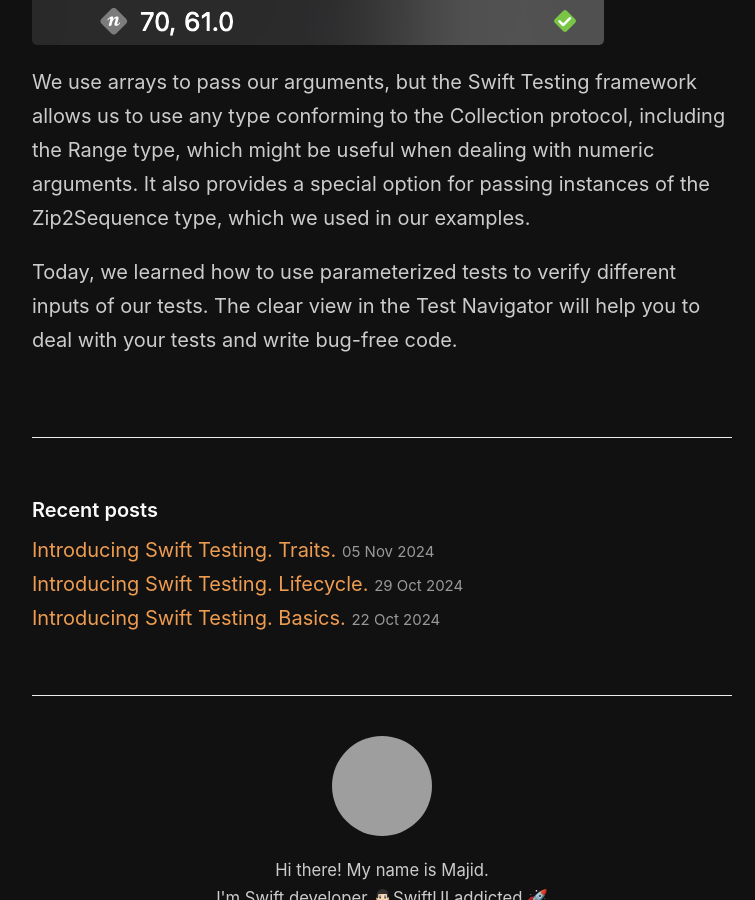
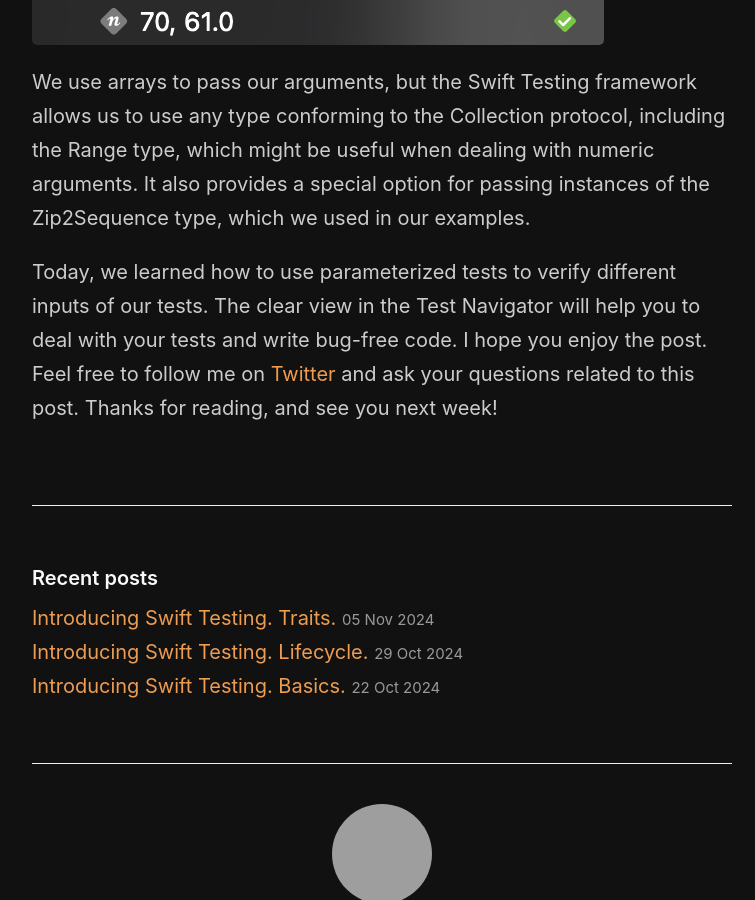
Before and after one commit to mecid/mecid.github.io, a Jekyll site: the page built from _posts/2024-11-12-introducing-swift-testing-parameterized-tests.md, in a window 1280 px wide and 900 px high, scrolled down 2247 px, cut to the strip 0-900 px from the top of the window. Shown: the whole strip, without its empty margins (258-1013 px from the left). Built offline with Jekyll 4.4.1, drawn with Linux system fonts in a browser that asks for light colours; grey boxes are pictures that could not be loaded.

Commit message:
parameterized post conclusion tuned

```diff
--- a/_posts/2024-11-12-introducing-swift-testing-parameterized-tests.md
+++ b/_posts/2024-11-12-introducing-swift-testing-parameterized-tests.md
@@ -54,4 +54,4 @@ As you can see in the example above, we use the zip function while using argumen
 
 We use arrays to pass our arguments, but the Swift Testing framework allows us to use any type conforming to the Collection protocol, including the Range type, which might be useful when dealing with numeric arguments. It also provides a special option for passing instances of the Zip2Sequence type, which we used in our examples.
 
-Today, we learned how to use parameterized tests to verify different inputs of our tests. The clear view in the Test Navigator will help you to deal with your tests and write bug-free code.
+Today, we learned how to use parameterized tests to verify different inputs of our tests. The clear view in the Test Navigator will help you to deal with your tests and write bug-free code. I hope you enjoy the post. Feel free to follow me on [Twitter](https://twitter.com/mecid) and ask your questions related to this post. Thanks for reading, and see you next week!
```
